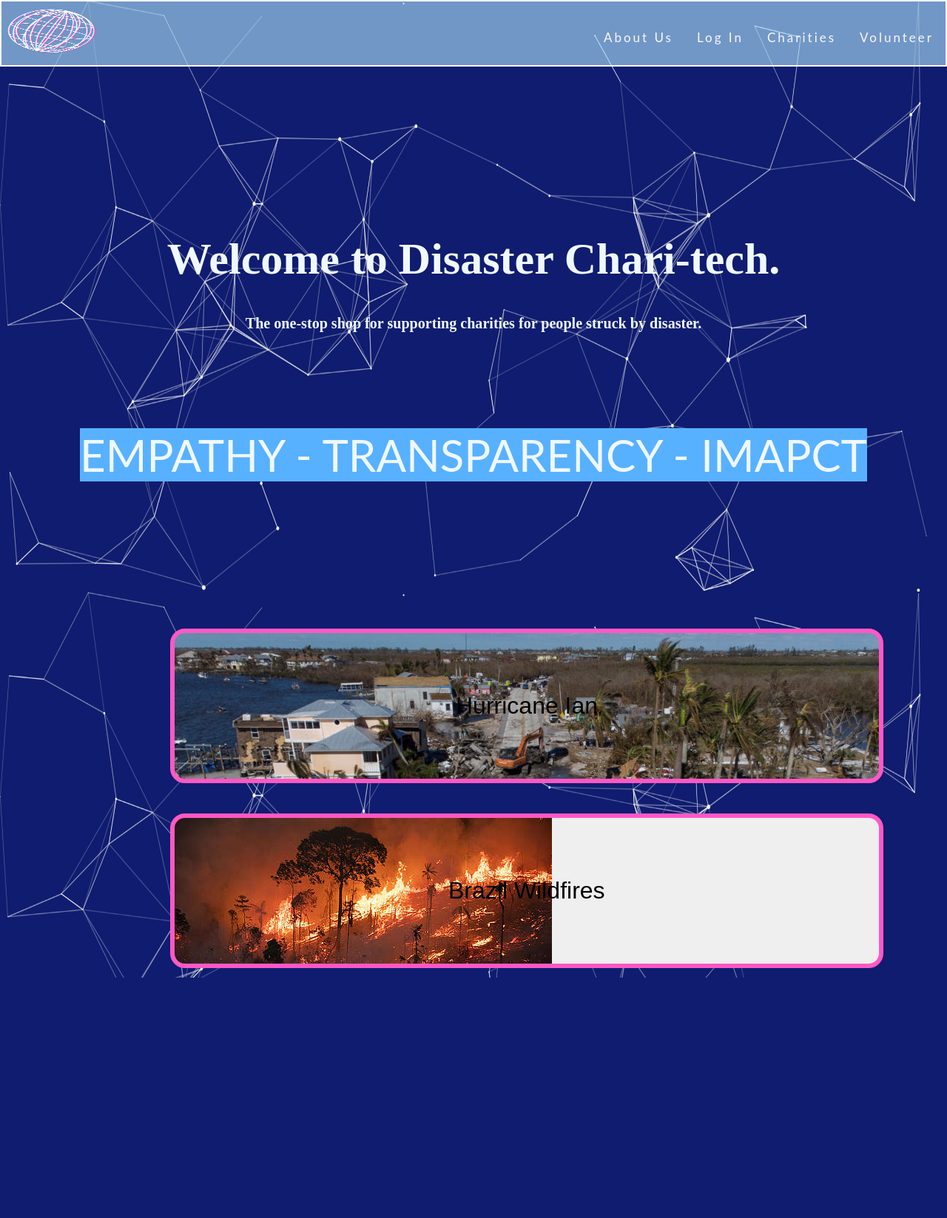
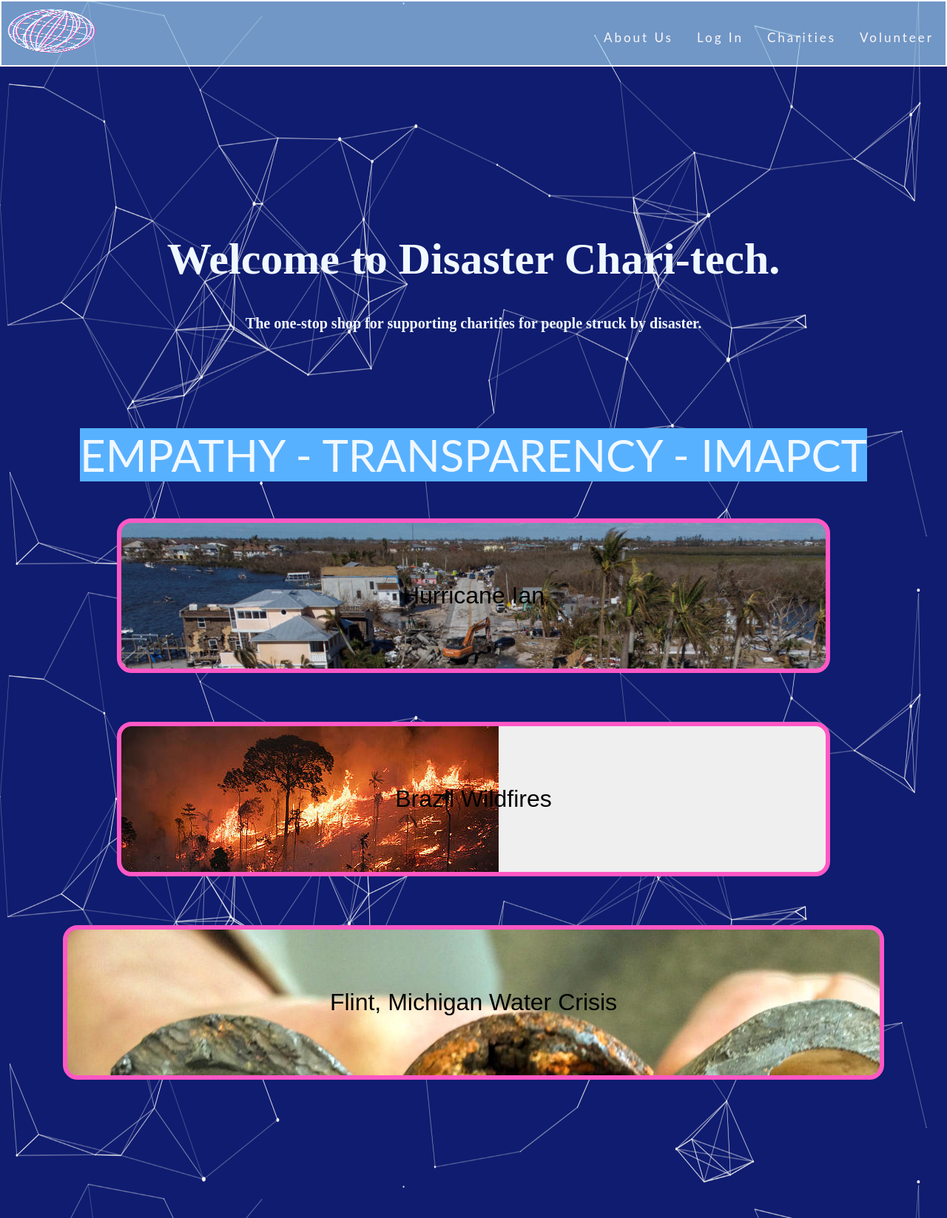
Before and after one commit to smpatyi/disaster_chari-tech, a Flask app: page / in a window 1280 px wide. Shown: the whole page at 74% size. Before the commit the page ends 1322 px from the top, so only its background shows below. Run offline with Flask 2, Linux system fonts and the light colour scheme; some web fonts are replaced.

Commit message:
added correct margins for buttons on main

```diff
--- a/templates/main.html
+++ b/templates/main.html
@@ -252,10 +252,11 @@
 			}
 
 	.hurricane input {
+		display: block;
    	 	border-radius: 20px;
     	border: 6px solid #ff58c4;
 		text-align: center;
-		position:absolute; top:850px; left:230px;
+		margin: 50px auto 0 auto;
     	padding: 80px 380px;
    	 	background-image: url('../static/H-Ian.jpg');
 		background-repeat: no-repeat;
@@ -271,7 +272,7 @@
    	 	border-radius: 20px;
     	border: 6px solid #ff58c4;
 		text-align: center;
-		position:absolute; top:1100px; left:230px;
+		margin: 50px auto 0 auto;
     	padding: 80px 370px;
 		background-image: url('../static/brazil-fire.jpg');
 		background-repeat: no-repeat;
@@ -289,7 +290,7 @@
    	 	border-radius: 20px;
     	border: 6px solid #ff58c4;
 		text-align: center;
-		position:absolute; top:1350px; left:230px;
+		margin: 50px auto 0 auto;
     	padding: 80px 355px;
 		background-image: url('../static/waterCrisis.jpg');
 		background-repeat: no-repeat;
@@ -310,7 +311,6 @@
 
 	.bigThree {
 		margin-top: 50px;
-		margin-bottom: 500px;
 		margin-left: 20px;
 		margin-right: 20px;
 	}
```
